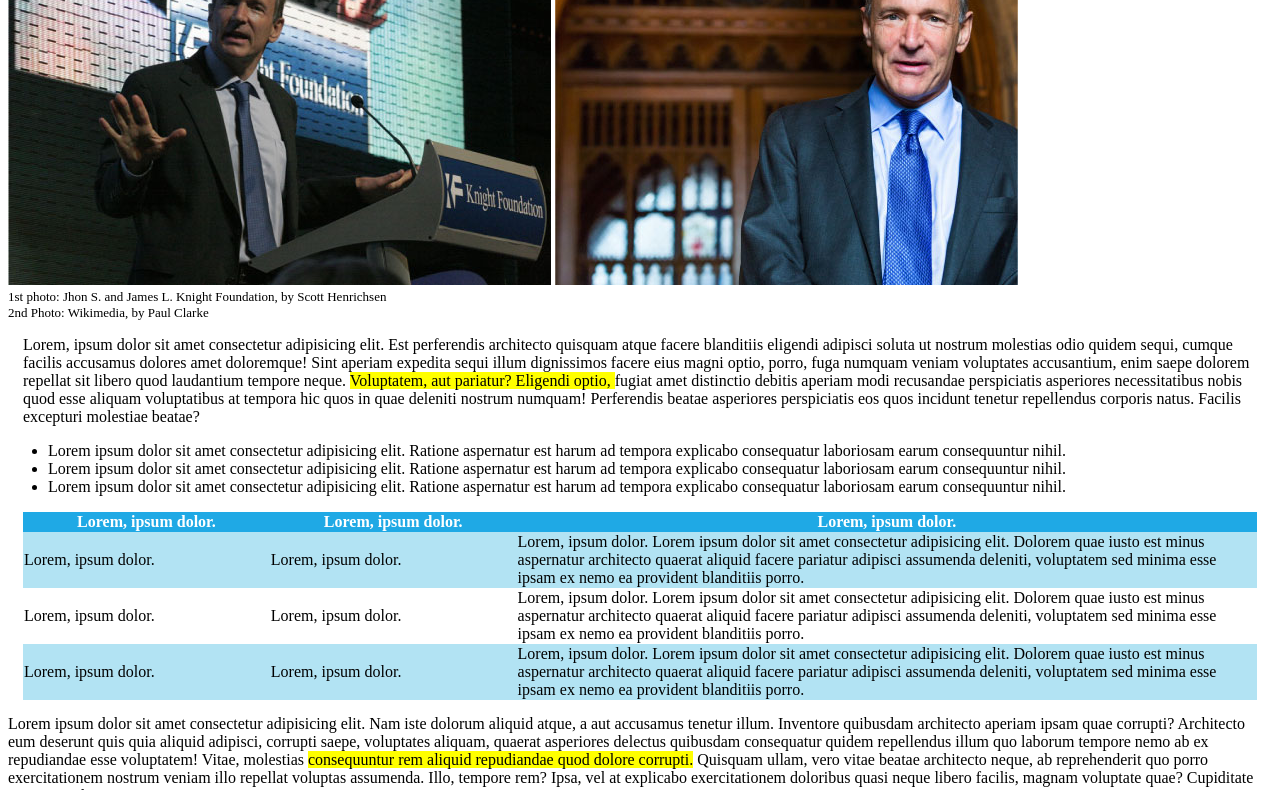
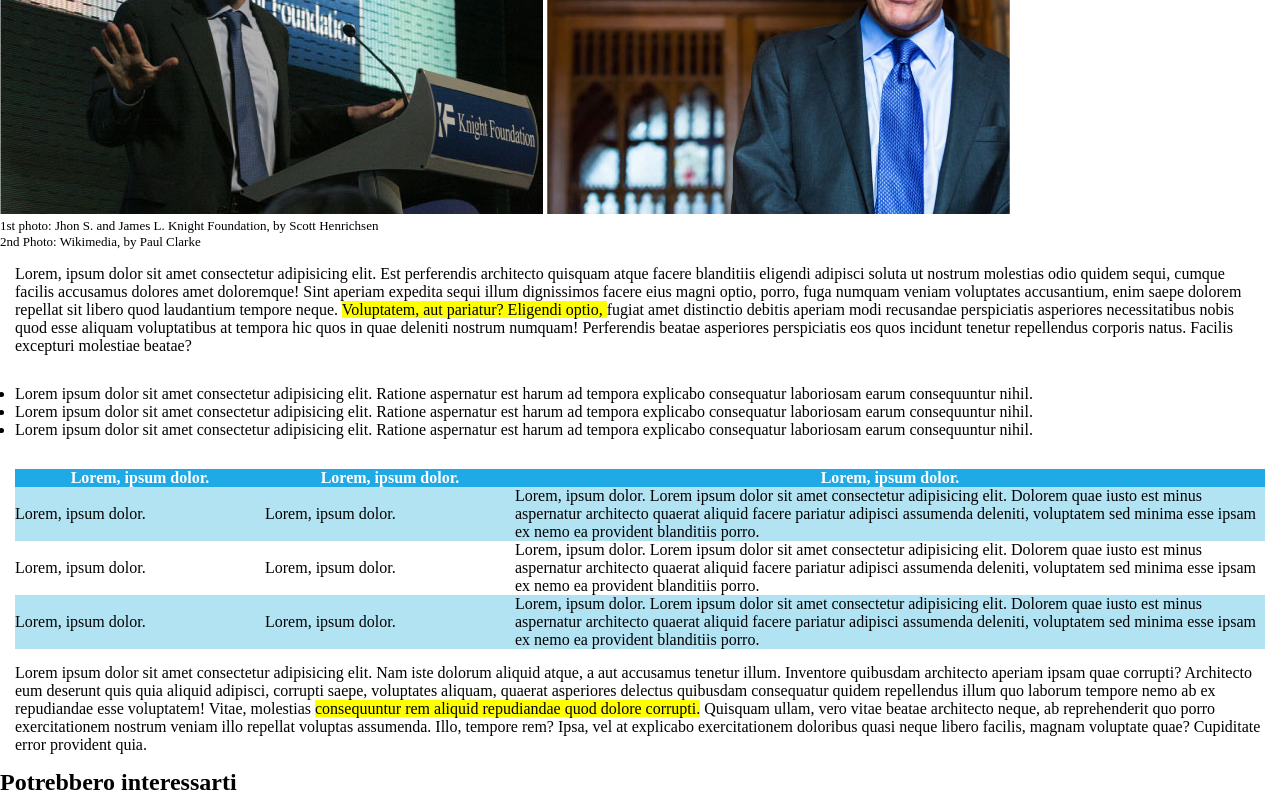
Before and after one commit to Pietromuresu/html-css-booleaner, a plain HTML site: page index.html in a window 1280 px wide. Shown: the part 275-1065 px from the top of the page. Drawn offline with Linux system fonts and the light colour scheme.

Commit message:
Accorgimenti post lezione

```diff
--- a/css-bonus/style.css
+++ b/css-bonus/style.css
@@ -1,8 +1,8 @@
 main, footer {
-  width: 80%;
+  width: 60%;
   text-align: center;
-  margin-left:  10%;
-  margin-right: 10%;
+  margin-left:  20%;
+  margin-right: 20%;
 
 }
 .logo-header {
@@ -28,7 +28,7 @@ header {
   color: lightslategray;
   text-align: left;
 }
-.immagini-tim {
+.img-tim {
   width: 48%;
 }
 
@@ -63,6 +63,7 @@ table {
 
 .footer-image {
   position: relative;
+  text-align: left;
 }
 
 .img-title {
--- a/css/style.css
+++ b/css/style.css
@@ -1,16 +1,20 @@
 
+* {
+  margin: 0;
+  padding: 0;
+}
+img {
+  max-width: 100%;
+}
 
-body {
-  width: px;
-}
 header {
   background-image: url(immagini/pattern.png);
-  background-size:contain ;
+  background-size:20% ;
   background-color: #4EA0FF ;
 }
 
 .logo-header {
-  height: 40px ;
+  height: 30px ;
   margin-top: 30px;
 }
 
@@ -45,7 +49,7 @@ header {
 
 }
 
-table, .primo-testo {
+table, .primo-testo, .secondo-testo {
   margin: 15px;
 }
 
@@ -72,3 +76,7 @@ td {
   left: 0 ;
   margin: 10px;
 }
+
+main ul {
+  padding: 15px;
+}
--- a/index.html
+++ b/index.html
@@ -13,21 +13,23 @@
   </header>
 
   <main>
+  <section>
     <h1 class="titolo-main">Lorem ipsum dolor sit amet consectetur adipisicing elit. Similique, deserunt</h1>
    <span class="sottotitolo">Scritto da <span class="nome"> The Booleaner </span> </span> <br>
    <span class="sottotitolo data"> il 13/02/2023</span> <br>
 
-    <img src="immagini/tim-1.jpg" title="Tim-berners" alt="Tim-berners">
-    <img src="immagini/tim-2.jpg" title="Paul Clarke" alt="Paul Clarke" >
+    <img src="immagini/tim-1.jpg" title="Tim-berners" alt="Tim-berners" class="img-tim">
+    <img src="immagini/tim-2.jpg" title="Paul Clarke" alt="Paul Clarke" class="img-tim" >
     <div class="didascalia">
       1st photo: Jhon S. and James L. Knight Foundation, by Scott Henrichsen
-    </div>
-    <div class="didascalia">
+      <br>
       2nd Photo: Wikimedia, by Paul Clarke
     </div>
-    <div class="primo-testo">Lorem, ipsum dolor sit amet consectetur adipisicing elit. Est perferendis architecto quisquam atque facere blanditiis eligendi adipisci soluta ut nostrum molestias odio quidem sequi, cumque facilis accusamus dolores amet doloremque! Sint aperiam expedita sequi illum dignissimos facere eius magni optio, porro, fuga numquam veniam voluptates accusantium, enim saepe dolorem repellat sit libero quod laudantium tempore neque. <span class="sottolineato">Voluptatem, aut pariatur? Eligendi optio, </span> fugiat amet distinctio debitis aperiam modi recusandae perspiciatis asperiores necessitatibus nobis quod esse aliquam voluptatibus at tempora hic quos in quae deleniti nostrum numquam! Perferendis beatae asperiores perspiciatis eos quos incidunt tenetur repellendus corporis natus. Facilis excepturi molestiae beatae?
 
-    </div>
+  <div class="primo-testo">
+    Lorem, ipsum dolor sit amet consectetur adipisicing elit. Est perferendis architecto quisquam atque facere blanditiis eligendi adipisci soluta ut nostrum molestias odio quidem sequi, cumque facilis accusamus dolores amet doloremque! Sint aperiam expedita sequi illum dignissimos facere eius magni optio, porro, fuga numquam veniam voluptates accusantium, enim saepe dolorem repellat sit libero quod laudantium tempore neque. <span class="sottolineato">Voluptatem, aut pariatur? Eligendi optio, </span> fugiat amet distinctio debitis aperiam modi recusandae perspiciatis asperiores necessitatibus nobis quod esse aliquam voluptatibus at tempora hic quos in quae deleniti nostrum numquam! Perferendis beatae asperiores perspiciatis eos quos incidunt tenetur repellendus corporis natus. Facilis excepturi molestiae beatae?
+  </div>
+</section>
   <section>
     <div>
       <ul>
@@ -81,7 +83,7 @@
       </tr>
   </table>
 
-  <div>
+  <div class="secondo-testo">
     Lorem ipsum dolor sit amet consectetur adipisicing elit. Nam iste dolorum aliquid atque, a aut accusamus tenetur illum. Inventore quibusdam architecto aperiam ipsam quae corrupti? Architecto eum deserunt quis quia aliquid adipisci, corrupti saepe, voluptates aliquam, quaerat asperiores delectus quibusdam consequatur quidem repellendus illum quo laborum tempore nemo ab ex repudiandae esse voluptatem! Vitae, molestias <span class="sottolineato">consequuntur rem aliquid repudiandae quod dolore corrupti.</span> Quisquam ullam, vero vitae beatae architecto neque, ab reprehenderit quo porro exercitationem nostrum veniam illo repellat voluptas assumenda. Illo, tempore rem? Ipsa, vel at explicabo exercitationem doloribus quasi neque libero facilis, magnam voluptate quae? Cupiditate error provident quia.
   </div>
 </main>
```
